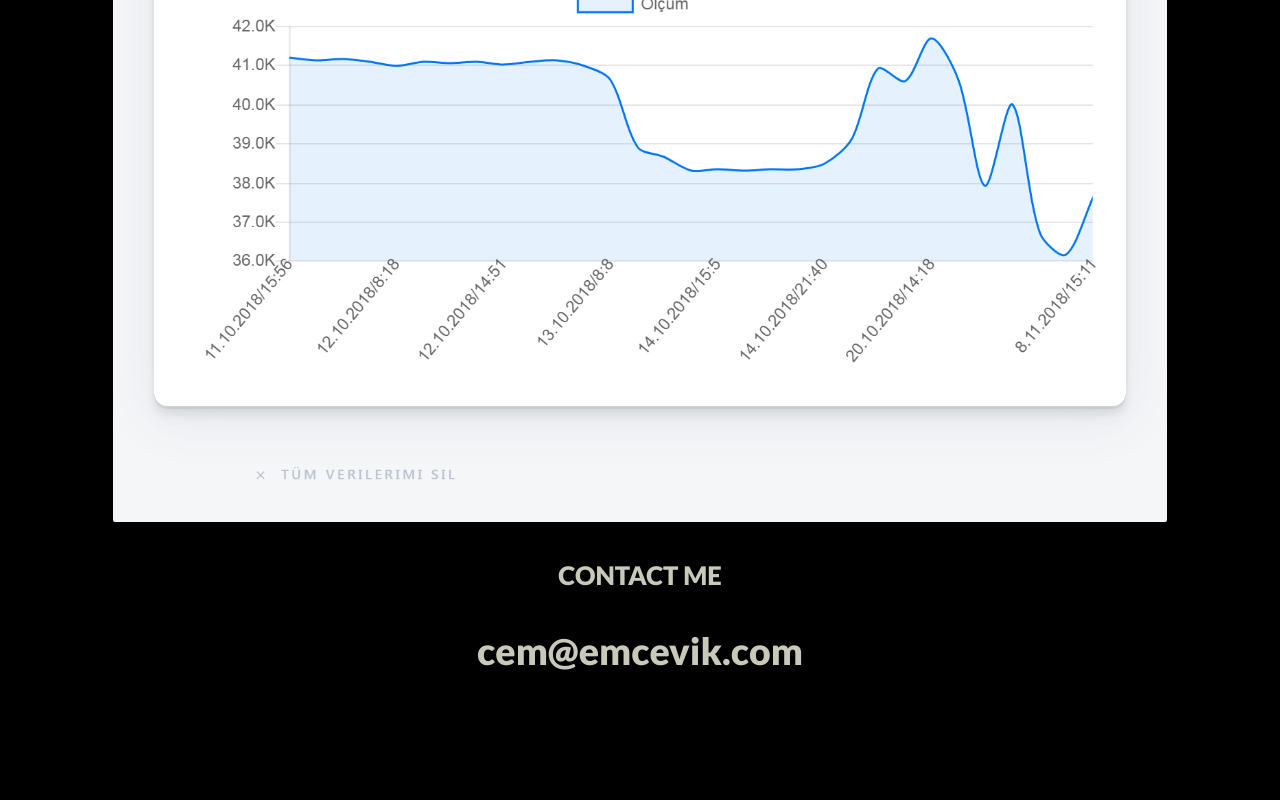
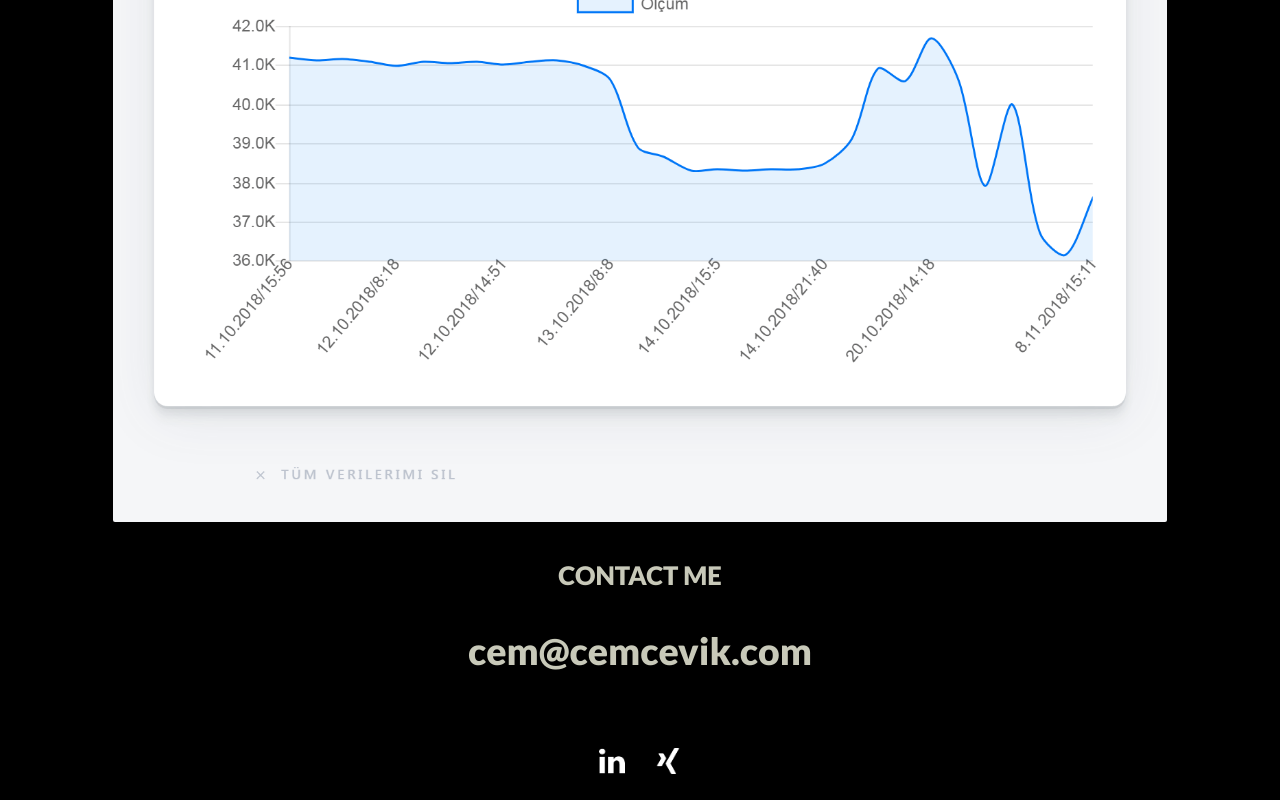
Before and after one commit to Enfexia/Indexsite, a plain HTML site: page work/Eksitest.html in a window 1280 px wide. Shown: the part 914-1714 px from the top of the page. Before the commit the page ends 1632 px from the top, so only its background shows below. Drawn offline with Linux system fonts and the light colour scheme.

Commit message:
mail düzeltildi logolar eklendi

```diff
--- a/style.css
+++ b/style.css
@@ -14,6 +14,12 @@ html {
 .mail a{
   text-decoration: none;
     color: inherit;
+}
+
+.iletisim_logolar img{
+  height: 2vw;
+  transition: all 0.6s;
+  margin: 0 1vw 1vw 1vw;
 }
 
 .proje-tarih a, .proje-tip a{
@@ -861,4 +867,10 @@ left: -15px;
   #mobil_buton_gizleme{
     z-index:25;background-color:black
   }
+
+  .iletisim_logolar img{
+    height: 3vw;
+    transition: all 0.6s;
+    margin: 0 1vw 1vw 1vw;
+  }
 }
--- a/work/Eksitest.html
+++ b/work/Eksitest.html
@@ -91,8 +91,17 @@
 
     <!-- Mail -->
     <div class="mail_bosluk"></div>
-    <div class="mail"><h3><A HREF="mailto:cem@emcevik.com">cem@emcevik.com</A></h3></div>
+    <div class="mail"><h3><A HREF="mailto:cem@cemcevik.com">cem@cemcevik.com</A></h3></div>
     <div class="mail_bosluk"></div>
+
+    <!-- Iletisim Logo -->
+    <div class="iletisim_baslik_bosluk"></div>
+    <div class="iletisim_baslik iletisim_logolar">
+      <a href="https://www.linkedin.com/in/cem-cevik/"><img src="linkedin.png" alt="linkedin-logo"></a>
+      <a href="https://www.xing.com/profile/Cem_Cevik6"><img src="xing.png" alt="xing-logo"></a>
+    </div>
+    <div class="iletisim_baslik_bosluk"></div>
+
   </div>
   <script type="text/javascript">
   function menukapa() {
--- a/work/style.css
+++ b/work/style.css
@@ -15,6 +15,12 @@ h1{
   font-size:5.5vw;
   margin-top: 0vw;
   margin-bottom: 0vw;
+}
+
+.iletisim_logolar img{
+  height: 2vw;
+  transition: all 0.6s;
+  margin: 0 1vw 1vw 1vw;
 }
 
 .takip_header{
@@ -552,4 +558,10 @@ left: -15px;
     display: block;
 
   }
+  .iletisim_logolar img{
+    height: 3vw;
+    transition: all 0.6s;
+    margin: 0 1vw 1vw 1vw;
+  }
+
 }
```
Also changed, not shown: index.html (+11 -1 lines), work/Dota2-Rechner.html (+10 -1 lines), work/Google-Sheets-Produktverfolgung.html (+10 -1 lines), work/Replik.html (+10 -1 lines), work/Wg-gesucht-Kommentarsystem.html (+10 -1 lines), work/linkedin.png (added), work/xing.png (added).
